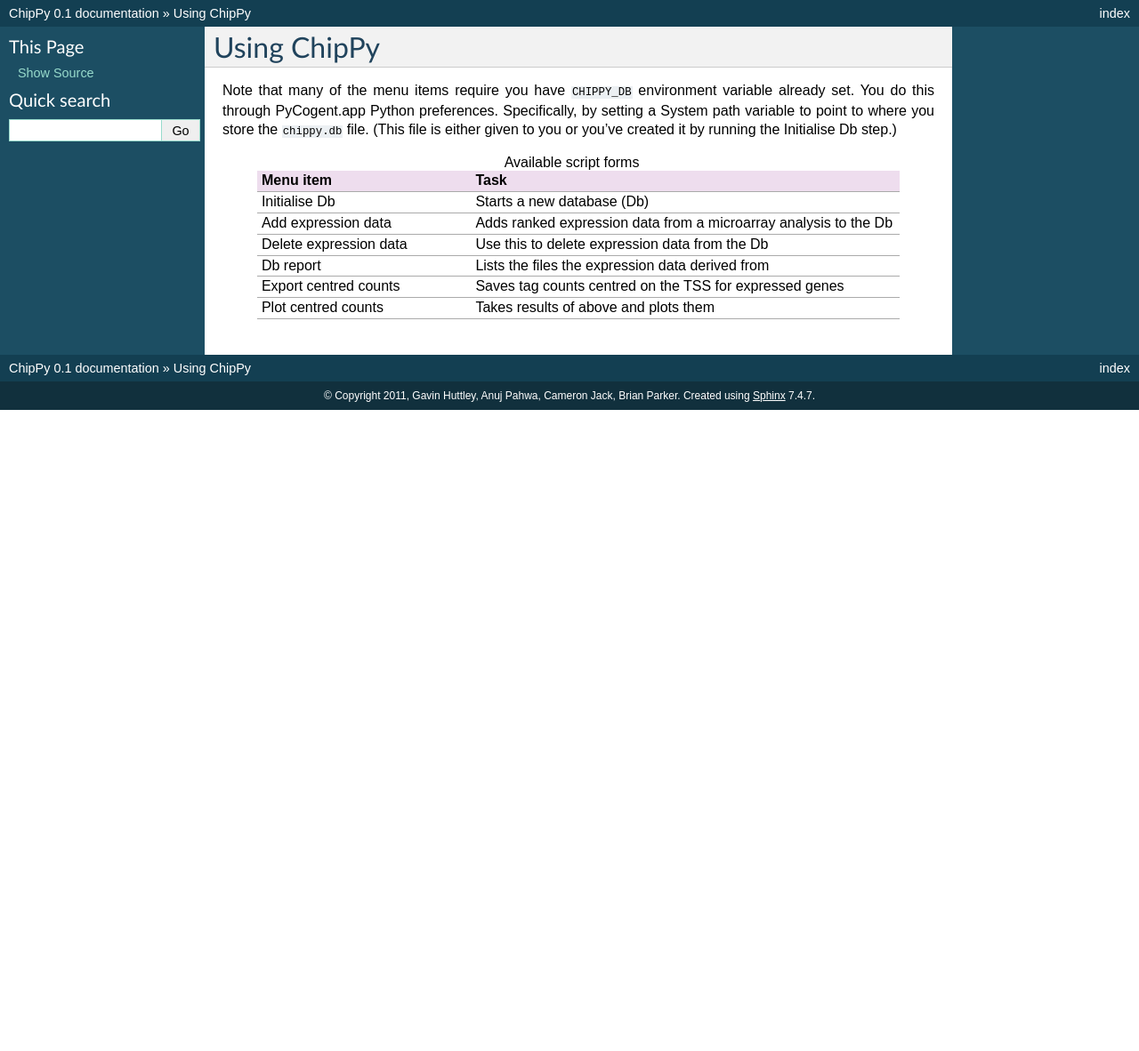
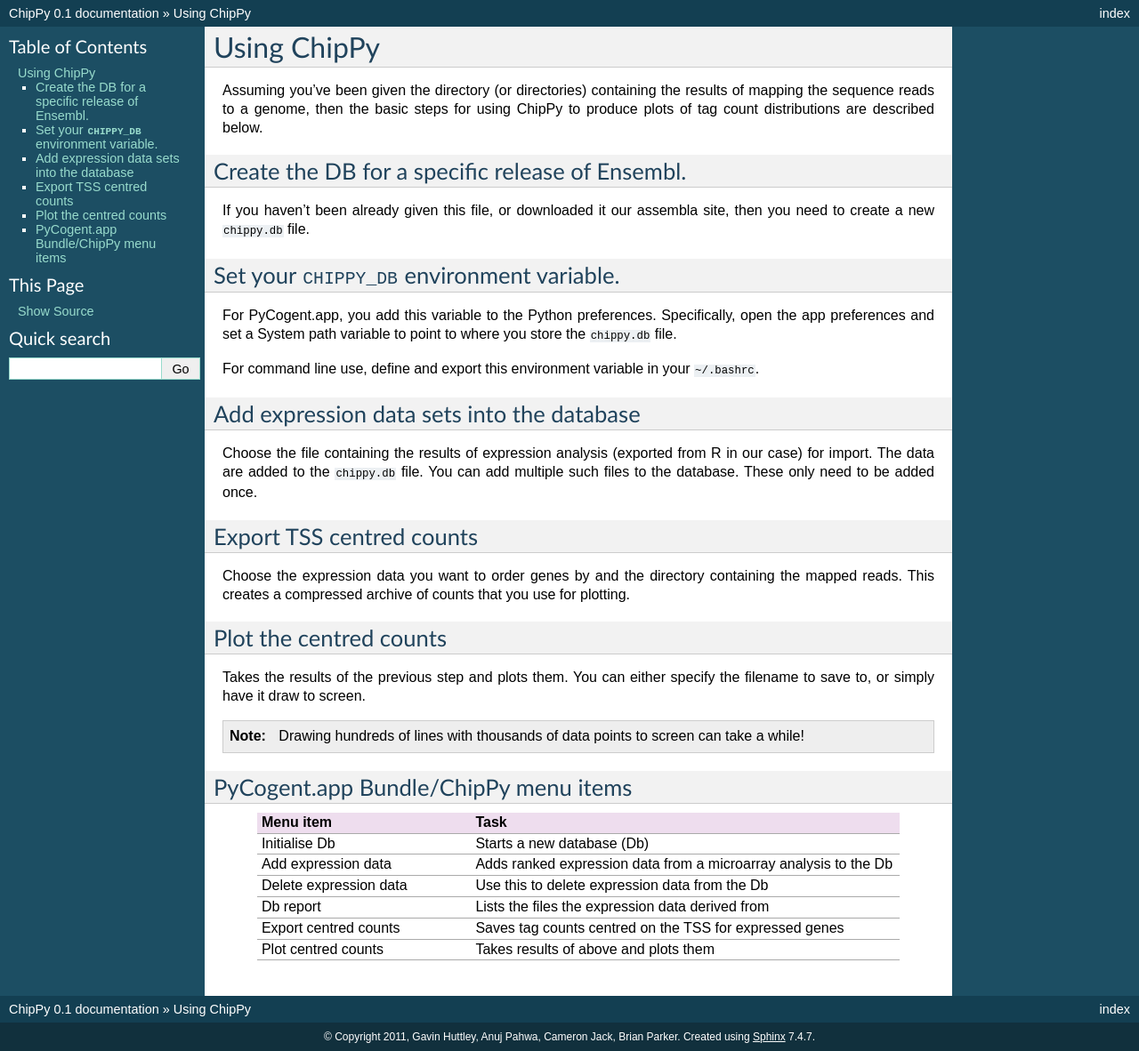
Before and after one commit to cameron-jack/Chippy, a Sphinx documentation site: the page built from doc/index.rst, in a window 1280 px wide. Shown: the whole page at 89% size. Built offline with Sphinx 7.4.7, drawn with Linux system fonts in a browser that asks for light colours; before the commit the page ends 900 px from its top, so only the background shows below that.

Commit message:
updated docs outlining the workflow

```diff
--- a/doc/index.rst
+++ b/doc/index.rst
@@ -2,9 +2,47 @@
 Using ChipPy
 ############
 
-Note that many of the menu items require you have ``CHIPPY_DB`` environment variable already set. You do this through PyCogent.app Python preferences. Specifically, by setting a System path variable to point to where you store the ``chippy.db`` file. (This file is either given to you or you've created it by running the Initialise Db step.)
+Assuming you've been given the directory (or directories) containing the results of mapping the sequence reads to a genome, then the basic steps for using ChipPy to produce plots of tag count distributions are described below.
 
-.. csv-table:: Available script forms
+************************************************
+Create the DB for a specific release of Ensembl.
+************************************************
+
+If you haven't been already given this file, or downloaded it our assembla site, then you need to create a new ``chippy.db`` file.
+
+********************************************
+Set your ``CHIPPY_DB`` environment variable.
+********************************************
+
+For PyCogent.app, you add this variable to the Python preferences. Specifically, open the app preferences and set a System path variable to point to where you store the ``chippy.db`` file.
+
+For command line use, define and export this environment variable in your ``~/.bashrc``.
+
+******************************************
+Add expression data sets into the database
+******************************************
+
+Choose the file containing the results of expression analysis (exported from R in our case) for import. The data are added to the ``chippy.db`` file. You can add multiple such files to the database. These only need to be added once.
+
+*************************
+Export TSS centred counts
+*************************
+
+Choose the expression data you want to order genes by and the directory containing the mapped reads. This creates a compressed archive of counts that you use for plotting.
+
+***********************
+Plot the centred counts
+***********************
+
+Takes the results of the previous step and plots them. You can either specify the filename to save to, or simply have it draw to screen.
+
+.. note:: Drawing hundreds of lines with thousands of data points to screen can take a while!
+
+*************************************
+PyCogent.app Bundle/ChipPy menu items
+*************************************
+
+.. csv-table::
     :header: Menu item, Task
     :widths: 5, 10
 
```
